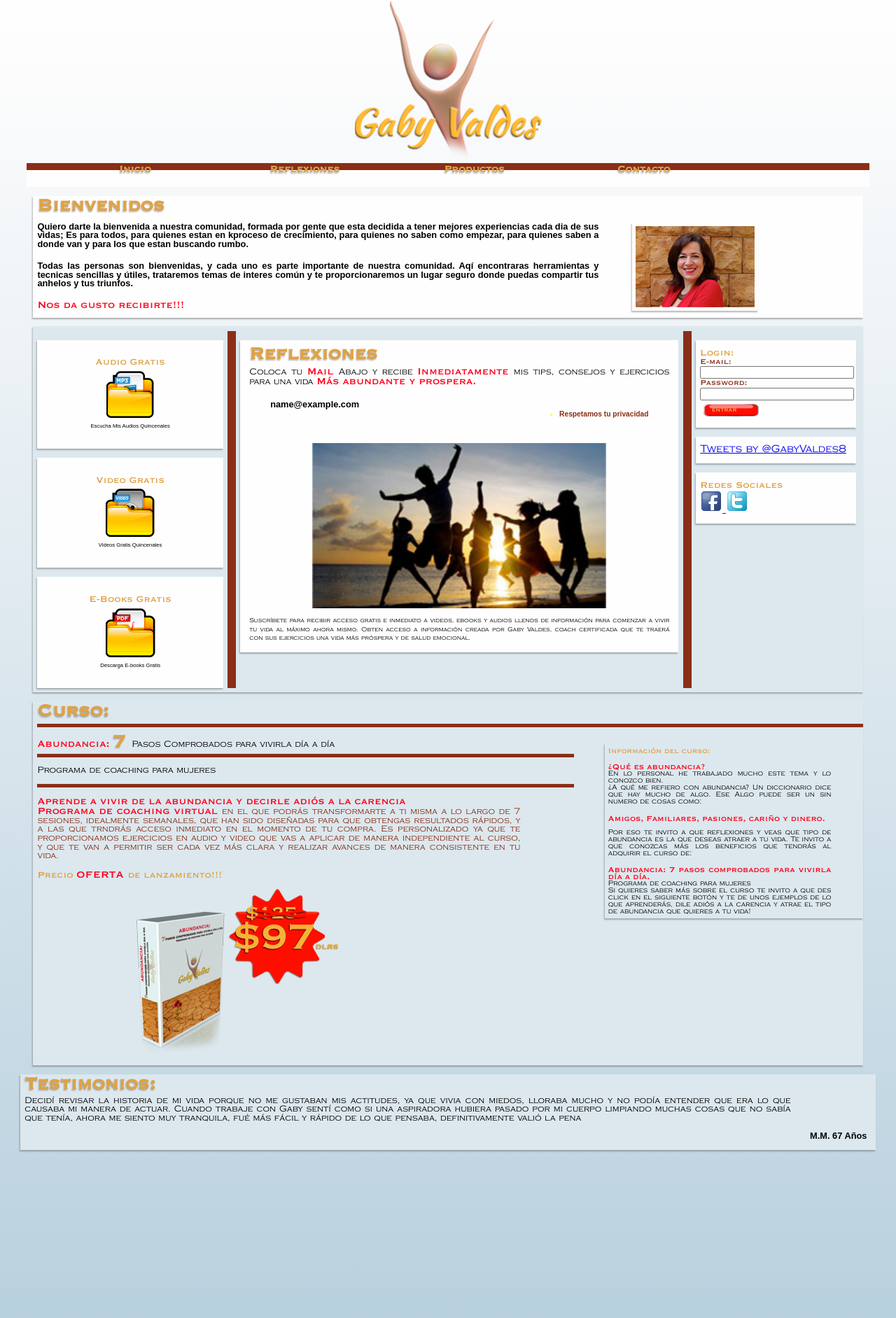
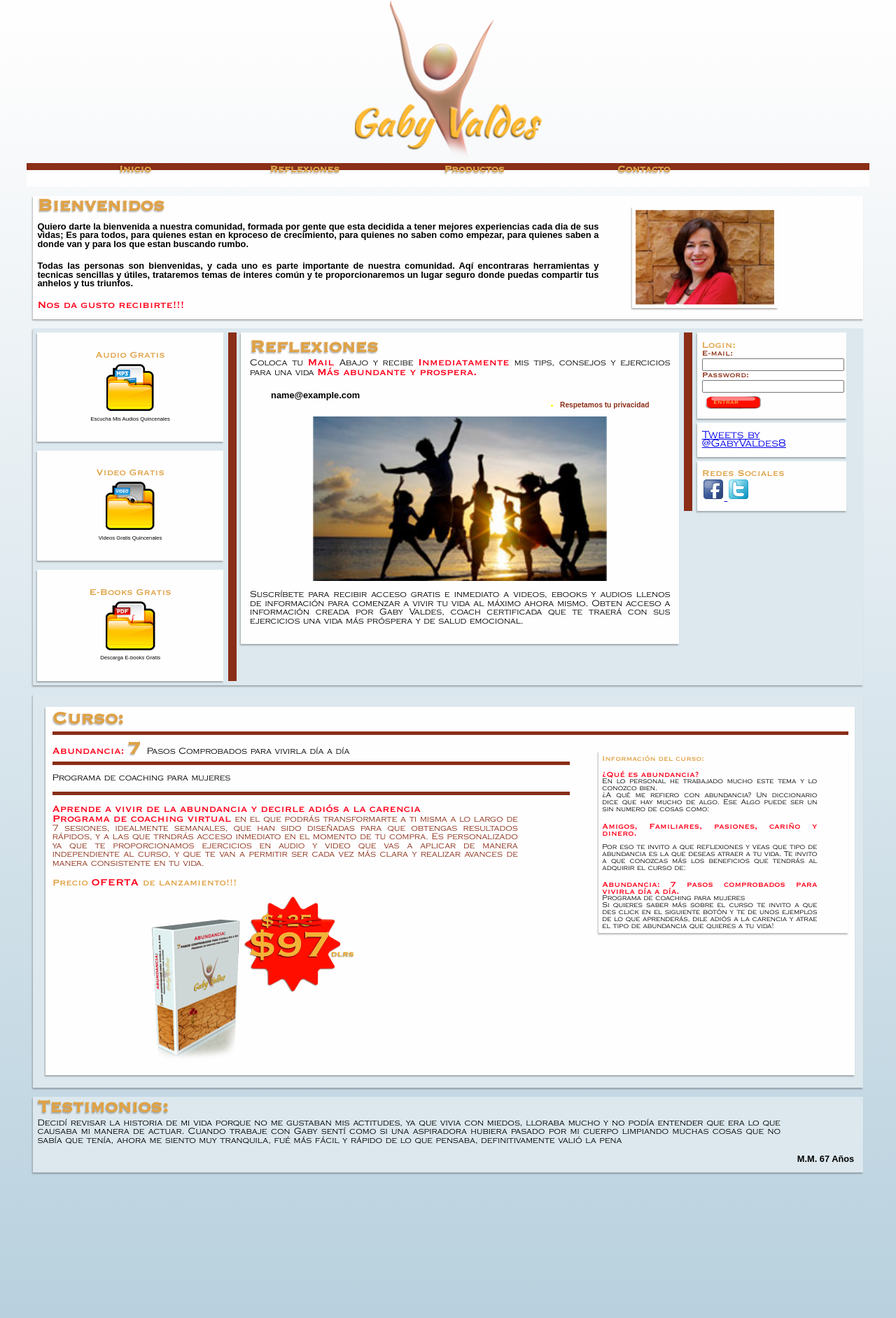
Before and after one commit to xpander54/bk1, a Django app: template cgv/newsfeed/templates/newsfeed/index.html in a window 1280 px wide. Shown: the top 1883 px of the page at 70% size. Run offline with Django 3.2, Linux system fonts and the light colour scheme; the template is opened without the code that fills it: most values are stand-ins (such as "Sample title", 1, 10 or a date in 2020); some libraries are stand-ins or nearby versions.

Commit message:
maqueta index v2

```diff
--- a/cgv/cgv/static/css/estilo.css
+++ b/cgv/cgv/static/css/estilo.css
@@ -143,6 +143,20 @@
 	position: relative;
 }
 
+.index-curso-container
+{
+	margin:1%;
+	background: #fffefe;
+	width: 96.4%;
+	padding: .8%;
+
+}
+
+.content-index
+{
+	height: inherit;
+}
+
 .content-subtitle
 {
 	font-size: 2.3em;
@@ -165,7 +179,7 @@
 {
 	float: right;
 	width: 28%;
-	margin: .5em 0 0 0;
+	margin: -1.3em 0em  0.5em 0em;
 
 }
 
@@ -173,6 +187,7 @@
 {
 	box-shadow: -1px 2px 2px rgba(50, 50, 50, 0.35);
 	border: solid 5px #fffefe;
+	width: 60%;
 }
 
 .content-strong
@@ -191,6 +206,8 @@
 	text-align: center;
 	float: left;
 
+	padding-right: .6%;
+
 }
 
 .content-btn-1
@@ -204,8 +221,8 @@
 .content-btn-2
 {
 	box-shadow: -1px 2px 2px rgba(50, 50, 50, 0.35);
-	padding: 1em .5em;
-	margin: 1em 0 0 0;
+	padding: .9em .5em 0.9em .5em;
+	margin: .5em 0 0 0;
 	background: #fffefe;
 }
 
@@ -259,9 +276,10 @@
 {
 	background: #8a2e17;
 	width: 1%;
-	height: 510px;
+	height: 100%;
 	float: left;
-	margin: 0 0 0 .5em;
+	margin: 1em 0 0 .5em;
+	position: relative;
 }
 
 .content-3-2
@@ -269,15 +287,17 @@
 	float: left;
 	position: relative;
 	width: 50.9%;
-	margin: 1em 0 0 .5em;
+	margin: 0em 0 0 .5em;
 	padding: 1em;
 	background: #fffefe;
+	height: inherit;
 }
 
 .c3-1-2
 {
 	margin: 0 0 0 .5em;
-	width: 19.4%;
+	width: 18%;
+	padding-left: .6em;
 }
 
 .content-3-1 > .content-btn-1
@@ -288,7 +308,7 @@
 
 .c3-2-nfo
 {
-	margin: 1em 0 0 0;
+	margin: .8em 0 0 0;
 	text-align: justify;
 	position: relative;
 
@@ -308,7 +328,7 @@
 .content-3-2-img
 {
 	text-align: center;
-	margin: 5em 0 0 0;
+	margin: 3em 0 0 0;
 }
 
 .content-mail-txt-area
@@ -398,6 +418,7 @@
 	width: 30%;
 	float: right;
 	padding-right: 1em;
+	background: #fffefe;
 }
 
 .drop-shadow
--- a/cgv/cgv/templates/base.html
+++ b/cgv/cgv/templates/base.html
@@ -73,19 +73,7 @@
 
 		</section>
 
-		<section class="content-main clear-fix">
-				<div class="content-subtitle">
-						Testimonios:
-				</div>
 
-				<div class="content-nfo" style="width: 90%; padding: 1em 0 2.5em 0;">
-					Decidí revisar la historia de mi vida porque no me gustaban mis actitudes, ya que vivia con miedos, lloraba mucho y no podía entender que era lo que causaba mi manera de actuar. Cuando trabaje con Gaby sentí como si una aspiradora hubiera pasado por mi cuerpo limpiando muchas cosas que no sabía que tenía, ahora me siento muy tranquila, fué más fácil y rápido de lo que pensaba, definitivamente valió la pena
-				</div>
-
-				<div class="testimonio-autor">
-					M.M. 67 Años
-				</div>
-		<section>
 
 
 		<footer class="main">
--- a/cgv/newsfeed/templates/newsfeed/index.html
+++ b/cgv/newsfeed/templates/newsfeed/index.html
@@ -31,11 +31,14 @@
 
 			</section>
 
-			<section class="content-main clear-fix">
+			<section class="content-main content-index clear-fix">
 
-				<div class="content-3-1">
+				<div class="content-index">
 
-					<div class="content-btn-1">
+
+					<div class="content-3-1" style="border-right: #8a2e17 solid 1em;">
+
+						<div class="content-btn-1" style="margin:0; paddig:0;">
 
 							<div class="content-subtitle-2">
 								Audio Gratis
@@ -80,10 +83,8 @@
 						</div>
 
 					</div>
-				<div class="content-bar">
 
-				</div>
-				<div class="content-3-2 drop-shadow">
+					<div class="content-3-2 clear-fix drop-shadow">
 
 						<div class="content-subtitle">
 							Reflexiones
@@ -137,13 +138,15 @@
 
 							</div>
 
-						<div class="c3-2-nfo" style="font-size: .7em;">
+							<div class="c3-2-nfo" style="font-size: 1em;">
 
 
 
 							Suscríbete para recibir acceso gratis e inmediato a videos, ebooks y audios llenos de información para comenzar a vivir tu vida al máximo ahora mismo.
 							Obten acceso a información creada por Gaby Valdes, coach certificada que te traerá con sus ejercicios una vida más próspera y de salud emocional.
 							</div>
+							<br>
+
 
 
 
@@ -151,12 +154,10 @@
 
 
 					</div>
-				<div class="content-bar">
 
-				</div>
-				<div class="content-3-1 c3-1-2" style="">
+					<div class="content-3-1 c3-1-2" style="border-left: #8a2e17 solid 1em;">
 
-					<div class="content-btn-2" style="text-align: left;">
+						<div class="content-btn-2" style="text-align: left; margin: 0;">
 
 							<div class="content-subtitle-2">
 								Login:
@@ -210,15 +211,21 @@
 								<img src="{{ STATIC_URL }}img/twitter_32.png">
 
 							</a>
+
 						</div>
 
 
 					</div>
 
+				</div>
 
 			</section>
 
 			<section class="content-main clear-fix">
+
+				<div class="index-curso-container drop-shadow clear-fix">
+
+
 					<div class="content-subtitle underline">
 							Curso:
 					</div>
@@ -283,10 +290,7 @@
 
 					</div>
 
-
-
-
-			<section class="content-main content-2-2">
+						<section class="content-main content-2-2 drop-shadow">
 
 							<div class="content-subtitle-2">
 										Información del curso:
@@ -336,7 +340,26 @@
 						<br>
 						</section>
 
+				</div>
 					</section>
+
+
+					<section class="content-main clear-fix">
+							<div class="content-subtitle">
+									Testimonios:
+							</div>
+
+							<div class="content-nfo" style="width: 90%; padding: 1em 0 2.5em 0;">
+								Decidí revisar la historia de mi vida porque no me gustaban mis actitudes, ya que vivia con miedos, lloraba mucho y no podía entender que era lo que causaba mi manera de actuar. Cuando trabaje con Gaby sentí como si una aspiradora hubiera pasado por mi cuerpo limpiando muchas cosas que no sabía que tenía, ahora me siento muy tranquila, fué más fácil y rápido de lo que pensaba, definitivamente valió la pena
+							</div>
+
+							<div class="testimonio-autor">
+								M.M. 67 Años
+							</div>
+					<section>
+
+
+
 
 
 
```
Lines whose indentation alone changed are shown as unchanged.
